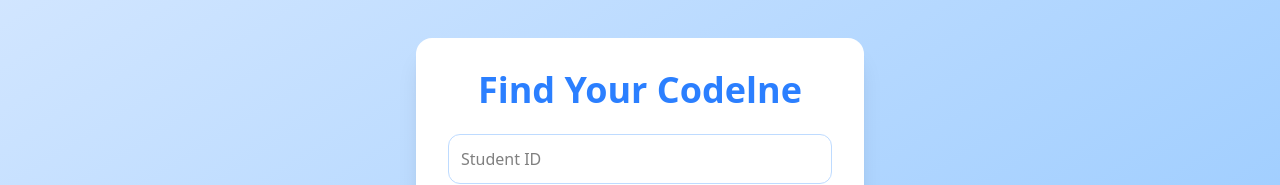
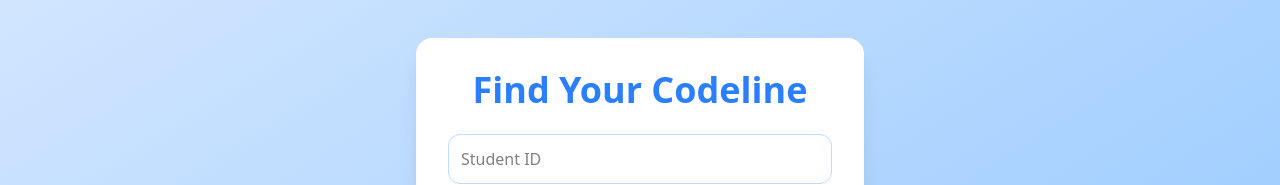
Before and after one commit to G1thubGrinder/ICEcodeline19x20, a React (Vite) app: page / in a window 1280 px wide. Shown: the part 204-389 px from the top of the page. Built offline with nearby package versions, Linux system fonts and the light colour scheme.

Commit message:
Update Login.jsx

```diff
--- a/src/components/Login.jsx
+++ b/src/components/Login.jsx
@@ -23,7 +23,7 @@ export default function Login({ setStudent }) {
           setError("Invalid Student ID or password.");
         }
       })
-      .catch(() => setError("Something went wrog. Please try again."));
+      .catch(() => setError("Something went wrong. Please try again."));
   };
 
   return (
@@ -33,7 +33,7 @@ export default function Login({ setStudent }) {
         className="bg-white dark:bg-gray-900 shadow-xl rounded-2xl p-8 w-full max-w-md space-y-6"
       >
         <h1 className="text-4xl font-bold text-blue-500 dark:text-blue-400 text-center">
-          Find Your Codelne
+          Find Your Codeline
         </h1>
 
         <input
```
